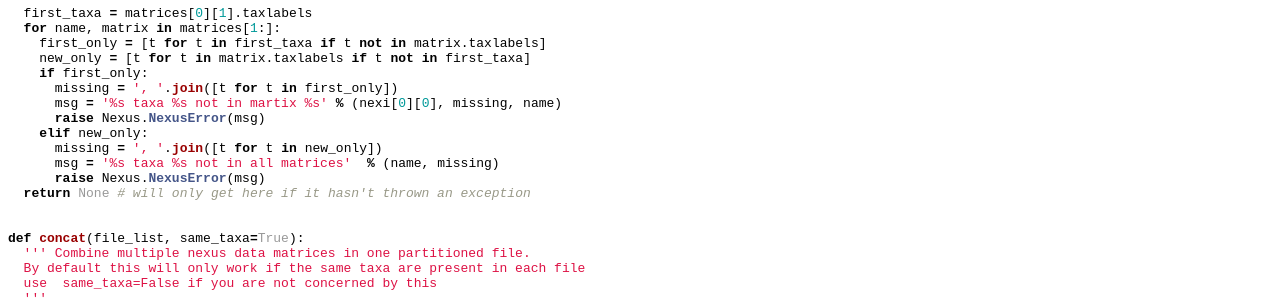
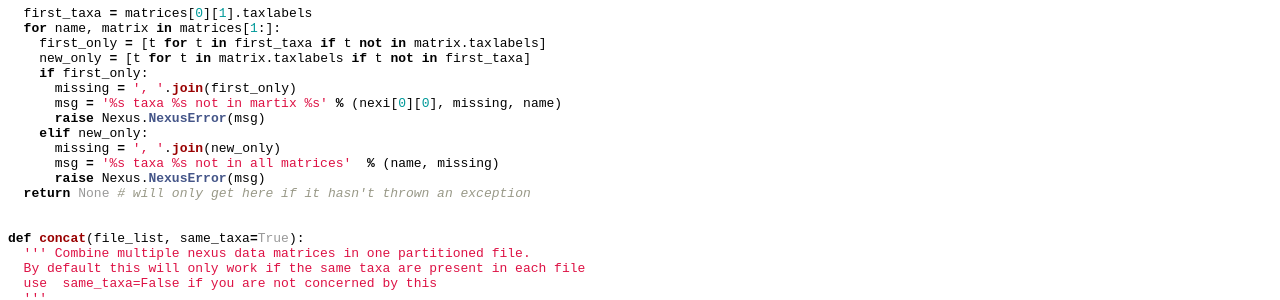
Before and after one commit to biopython/biopython.github.io, a Jekyll site: the page built from wiki/Concatenate_nexus.md, in a window 1280 px wide. Shown: the part 1244-1544 px from the top of the page. Built offline with Jekyll 4.4.1, drawn with Linux system fonts in a browser that asks for light colours.

Commit message:
Change to wiki page

```diff
--- a/wiki/Concatenate_nexus.md
+++ b/wiki/Concatenate_nexus.md
@@ -109,11 +109,11 @@ def check_taxa(matrices):
     first_only = [t for t in first_taxa if t not in matrix.taxlabels]
     new_only = [t for t in matrix.taxlabels if t not in first_taxa]
     if first_only:
-      missing = ', '.join([t for t in first_only])
+      missing = ', '.join(first_only)
       msg = '%s taxa %s not in martix %s' % (nexi[0][0], missing, name)
       raise Nexus.NexusError(msg)
     elif new_only:
-      missing = ', '.join([t for t in new_only])
+      missing = ', '.join(new_only)
       msg = '%s taxa %s not in all matrices'  % (name, missing)
       raise Nexus.NexusError(msg)
   return None # will only get here if it hasn't thrown an exception
```
Also changed, not shown: 1 other file.
